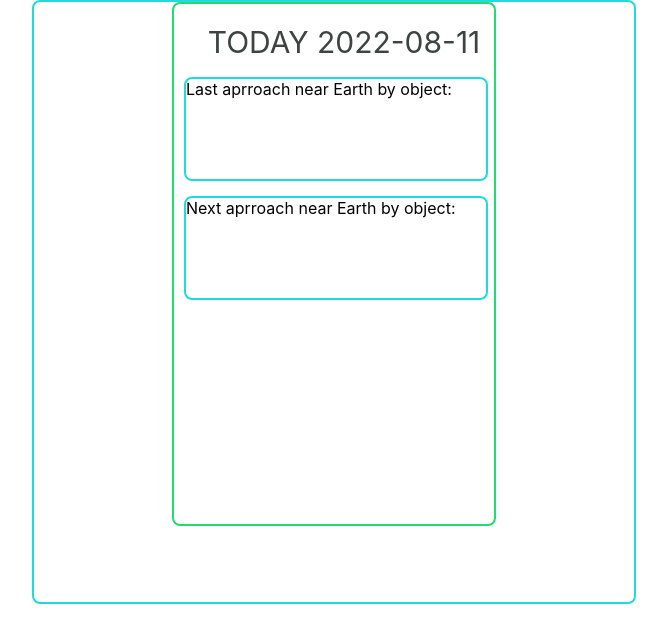
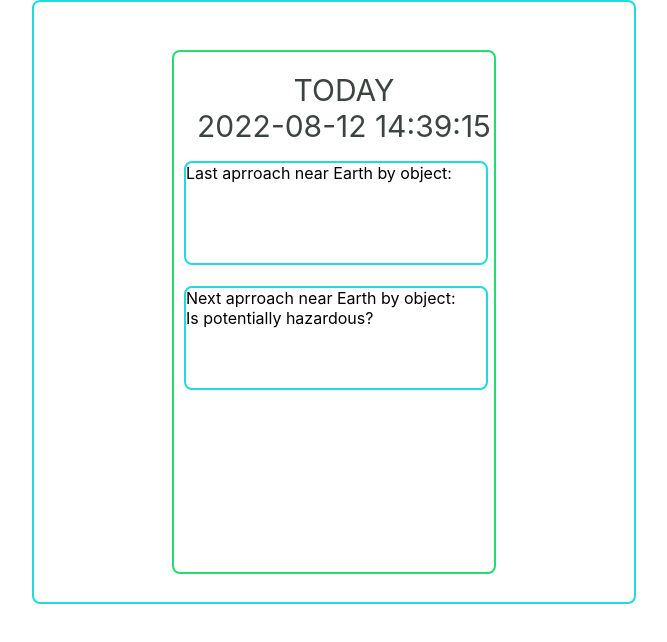
Before and after one commit to Metsuge/NASA-Asteroids-, a React app: page / in a window 1280 px wide. Shown: the whole page, without its empty margins (306-973 px from the left). Built offline with nearby package versions, Linux system fonts and the light colour scheme; no server answers.

Commit message:
date formatting

```diff
--- a/src/components/LastApproach.js
+++ b/src/components/LastApproach.js
@@ -1,10 +1,10 @@
 import "./styles/lastApproach.css";
 import React from "react";
 
-function LastApproach(props) {
+function LastApproach({lastApproach}) {
   return (
     <div className="child-item" id="lastAprroach-main-div">
-      <div>Last aprroach near Earth by object: </div>
+      <div>Last aprroach near Earth by object: {lastApproach} </div>
     </div>
   );
 }
--- a/src/components/MainComponent.js
+++ b/src/components/MainComponent.js
@@ -16,19 +16,13 @@ function MainComponent(props) {
     // console.log("latestStore", latestStore);
   };
   let dates = {
-    startDate: "2022-08-11",
-    endDate: "2022-08-12",
+    startDate: "2022-08-12",
+    endDate: "2022-08-13",
   };
 
   const selectData = (state) => state.APIreducer;
-  const {
-    near_earth_objects,
-    APIData,
-    end_date,
-    start_date,
-    end_date_objects,
-    start_date_objects,
-  } = useSelector(selectData);
+  const {near_earth_objects, APIData, end_date, start_date, end_date_objects, start_date_objects} =
+    useSelector(selectData);
 
   const fetchData = () => {
     dispatch(actions.setStartEndDates(dates));
@@ -51,46 +45,34 @@ function MainComponent(props) {
     fetchData();
     store.subscribe(logCurrentStore);
   }, []);
-  let CurrentTime = Date.now();
-  let currrentTimeFormatted = Date();
-  console.log("currrentTimeFormatted", currrentTimeFormatted);
+
   // console.log("CurrentTime", CurrentTime);
 
   useEffect(() => {
     // sort out the api in separate objects in the store
-    if (APIData && start_date_objects[0]) {
-      const sorted = Array.from(start_date_objects).sort(
-        (x, y) =>
-          x.close_approach_data[0].close_approach_date_full -
-          y.close_approach_data[0].close_approach_date_full
-      );
-
-      let nextApproachList = [];
-
-      for (let i = 0; i < sorted.length; i++) {
-        if (
-          sorted[i].close_approach_data[0].epoch_date_close_approach <
-          CurrentTime
-        ) {
-        } else {
-          console.log(
-            sorted[i].close_approach_data[0].epoch_date_close_approach,
-            "next approach:"
-          );
-          nextApproachList.push(sorted[i]);
-        }
-      }
-      console.log(nextApproachList);
-      // console.log(sorted);
-    }
+    // if (APIData && start_date_objects[0]) {
+    //   const sorted = Array.from(start_date_objects).sort(
+    //     (x, y) =>
+    //       x.close_approach_data[0].close_approach_date_full -
+    //       y.close_approach_data[0].close_approach_date_full
+    //   );
+    //   let nextApproachList = [];
+    //   for (let i = 0; i < sorted.length; i++) {
+    //     if (sorted[i].close_approach_data[0].epoch_date_close_approach < CurrentTime) {
+    //     } else {
+    //       nextApproachList.push(sorted[i]);
+    //     }
+    //   }
+    //   // first object in the list of next approach
+    //   let nextApproach = new Date(
+    //     nextApproachList[0].close_approach_data[0].epoch_date_close_approach
+    //   );
+    // }
   }, [APIData]);
 
   return (
     <div id="main-component-div">
-      <TodayInfo
-        date={dates.startDate}
-        objects={start_date_objects}
-      ></TodayInfo>
+      <TodayInfo date={dates.startDate} objects={start_date_objects}></TodayInfo>
     </div>
   );
 }
--- a/src/components/NextApproach.js
+++ b/src/components/NextApproach.js
@@ -1,10 +1,11 @@
 import "./styles/nextApproach.css";
 import React from "react";
 
-function NextApproach(props) {
+function NextApproach({nextApproach}) {
   return (
     <div className="child-item" id="nextAprroach-main-div">
-      <div>Next aprroach near Earth by object: </div>
+      <div>Next aprroach near Earth by object: {nextApproach} </div>
+      <div>Is potentially hazardous? </div>
     </div>
   );
 }
--- a/src/components/TodayInfo.js
+++ b/src/components/TodayInfo.js
@@ -1,14 +1,95 @@
 import "./styles/today.css";
-import React from "react";
+import React, {useEffect} from "react";
 import LastApproach from "./LastApproach";
 import NextApproach from "./NextApproach";
 
 function TodayInfo({date, objects}) {
+  let CurrentTime = Date.now();
+  let pastApproaches = [];
+  let nextApproachList = [];
+  let nextApproach, lastApproach;
+  let clock = document.getElementById("clock");
+
+  if (objects[0]) {
+    //sort todays approaches by date from earliest to lastest
+    const sorted = Array.from(objects).sort(
+      (x, y) =>
+        x.close_approach_data[0].epoch_date_close_approach -
+        y.close_approach_data[0].epoch_date_close_approach
+    );
+
+    //check witch approaches have gone and witch are coming UTC
+    // relative to current time UTC
+    for (let i = 0; i < sorted.length; i++) {
+      if (sorted[i].close_approach_data[0].epoch_date_close_approach < CurrentTime) {
+        pastApproaches.push(sorted[i]);
+      } else {
+        nextApproachList.push(sorted[i]);
+      }
+    }
+  }
+
+  function getFormattedDate(date) {
+    let d = date;
+
+    d =
+      d.getFullYear() +
+      "-" +
+      ("0" + (d.getMonth() + 1)).slice(-2) +
+      "-" +
+      ("0" + d.getDate()).slice(-2) +
+      " " +
+      ("0" + d.getHours()).slice(-2) +
+      ":" +
+      ("0" + d.getMinutes()).slice(-2);
+    // ":" +
+    // ("0" + d.getSeconds()).slice(-2);
+    return d;
+  }
+
+  if (nextApproachList[0] && pastApproaches[pastApproaches.length - 1]) {
+    nextApproach = getFormattedDate(
+      new Date(nextApproachList[0].close_approach_data[0].epoch_date_close_approach)
+    );
+    lastApproach = getFormattedDate(
+      new Date(
+        pastApproaches[pastApproaches.length - 1].close_approach_data[0].epoch_date_close_approach
+      )
+    );
+  }
+
+  function time() {
+    var d = new Date();
+    let y = d.getFullYear() + "-";
+    let month = ("0" + (d.getMonth() + 1)).slice(-2) + "-";
+    let day = ("0" + d.getDate()).slice(-2);
+    var s = d.getSeconds();
+    var m = d.getMinutes();
+    var h = d.getHours();
+    if (clock) {
+      clock.textContent =
+        y +
+        month +
+        day +
+        " " +
+        ("0" + h).substr(-2) +
+        ":" +
+        ("0" + m).substr(-2) +
+        ":" +
+        ("0" + s).substr(-2);
+    }
+  }
+
+  setInterval(time, 1000);
+
   return (
     <div id="today-main-div">
-      <div id="today-text">TODAY {date}</div>
-      <LastApproach></LastApproach>
-      <NextApproach></NextApproach>
+      <div id="today-text">
+        TODAY {}
+        <div id="clock"></div>
+      </div>
+      <LastApproach lastApproach={lastApproach}></LastApproach>
+      <NextApproach nextApproach={nextApproach}></NextApproach>
     </div>
   );
 }
--- a/src/components/styles/lastApproach.css
+++ b/src/components/styles/lastApproach.css
@@ -1,5 +1,5 @@
 #lastAprroach-main-div{
     /* left: 5%; */
-    top: 14%;
+    top: 21%;
     width: inherit;
 }
--- a/src/components/styles/nextApproach.css
+++ b/src/components/styles/nextApproach.css
@@ -1,4 +1,4 @@
 #nextAprroach-main-div{
-    top: 37%;
+    top: 45%;
     width: inherit;
 }
--- a/src/components/styles/today.css
+++ b/src/components/styles/today.css
@@ -1,5 +1,6 @@
 #today-main-div{
     position: absolute;
+    top:50px;
     width:300px;
     height: 500px;
     border:2px solid rgb(34, 220, 112);
```
